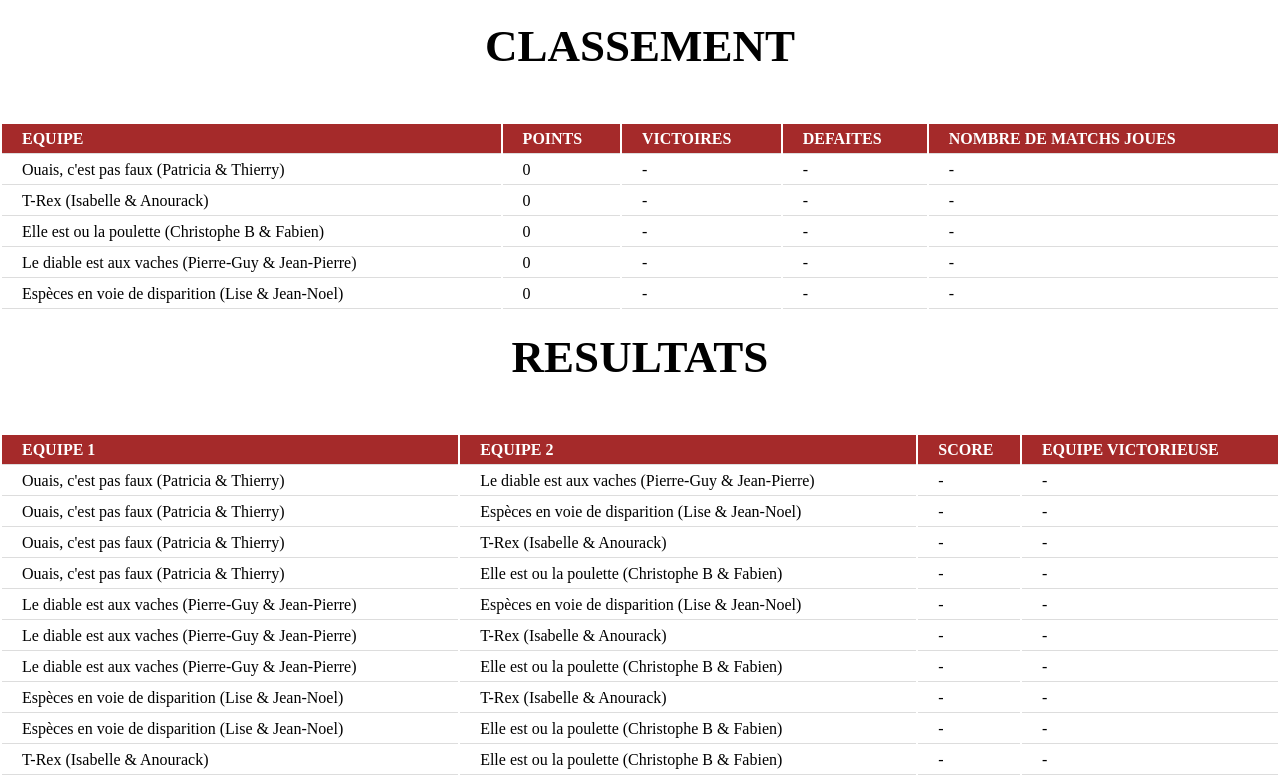
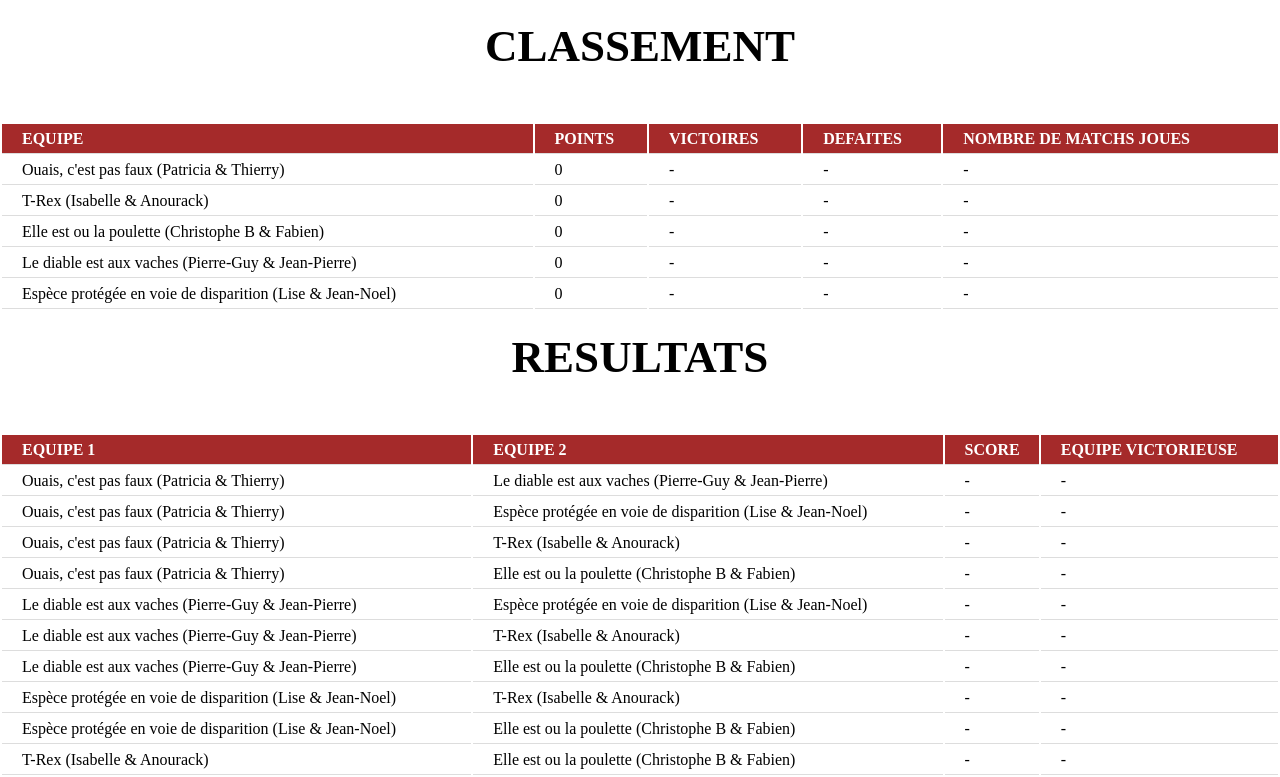
Before and after one commit to vadumont/babyfoot, a PHP site: page /poule_b.php in a window 1280 px wide. Shown: the part 190-967 px from the top of the page. Run offline with PHP 8.4, Linux system fonts and the light colour scheme.

Commit message:
Update poule_b.php
correction nom d'équipe

```diff
--- a/poule_b.php
+++ b/poule_b.php
@@ -44,7 +44,7 @@
                         <td>-</td>
                     </tr>
                     <tr>
-                        <td>Espèces en voie de disparition (Lise & Jean-Noel)</td>
+                        <td>Espèce protégée en voie de disparition (Lise & Jean-Noel)</td>
                         <td>0</td>
                         <td>-</td>
                         <td>-</td>
@@ -74,7 +74,7 @@
                     </tr>
                     <tr>
                         <td>Ouais, c'est pas faux (Patricia & Thierry)</td>
-                        <td>Espèces en voie de disparition (Lise & Jean-Noel)</td>
+                        <td>Espèce protégée en voie de disparition (Lise & Jean-Noel)</td>
                         <td>-</td>
                         <td>-</td>
                     </tr>
@@ -92,7 +92,7 @@
                     </tr>
                     <tr>
                         <td>Le diable est aux vaches (Pierre-Guy & Jean-Pierre)</td>
-                        <td>Espèces en voie de disparition (Lise & Jean-Noel)</td>
+                        <td>Espèce protégée en voie de disparition (Lise & Jean-Noel)</td>
                         <td>-</td>
                         <td>-</td>
                     </tr>
@@ -109,13 +109,13 @@
                         <td>-</td>
                     </tr>
                     <tr>
-                        <td>Espèces en voie de disparition (Lise & Jean-Noel)</td>
+                        <td>Espèce protégée en voie de disparition (Lise & Jean-Noel)</td>
                         <td>T-Rex (Isabelle & Anourack)</td>
                         <td>-</td>
                         <td>-</td>
                     </tr>
                     <tr>
-                        <td>Espèces en voie de disparition (Lise & Jean-Noel)</td>
+                        <td>Espèce protégée en voie de disparition (Lise & Jean-Noel)</td>
                         <td>Elle est ou la poulette (Christophe B & Fabien)</td>
                         <td>-</td>
                         <td>-</td>
```
